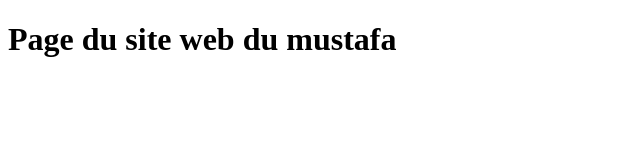
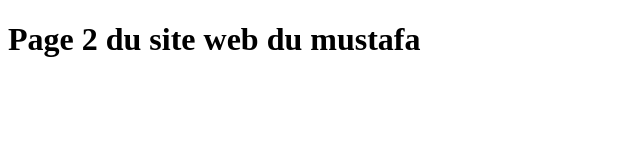
Before and after one commit to elmborji/elmborji.github.io, a plain HTML site: page page2.html in a window 1280 px wide. Shown: the whole page, without its empty margins (0-640 px from the left). Drawn offline with Linux system fonts and the light colour scheme.

Commit message:
ajouter de page1.html et page2.html

```diff
--- a/page2.html
+++ b/page2.html
@@ -4,7 +4,7 @@
 <head>
     <meta charset="utf-8" />
     <title></title>
-    <h1> Page  du site web du mustafa </h1>
+    <h1> Page 2 du site web du mustafa </h1>
 </head>
 <body>
 
```
